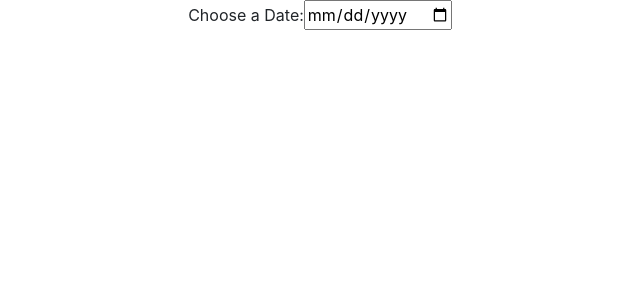
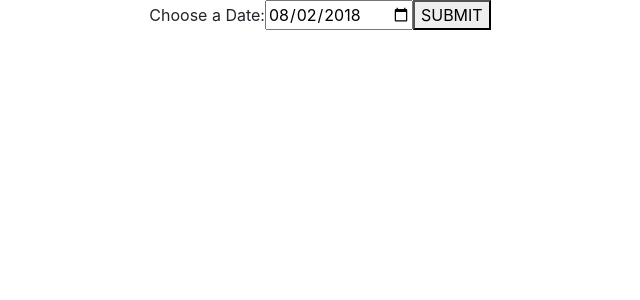
Before and after one commit to CyberTomB/nasa-vuer, a Vue app: page / in a window 1280 px wide. Shown: the top 300 px of the page, without its empty margins (320-960 px from the left). Built offline with nearby package versions, Linux system fonts and the light colour scheme; no server answers.

Commit message:
date submission functions

```diff
--- a/src/components/DateForm.vue
+++ b/src/components/DateForm.vue
@@ -1,17 +1,31 @@
 <template>
   <div class="row">
     <div class="col-12 text-center">
-    <label for="date">Choose a Date:</label>
-    <input type="date" name="date" id="date">
+    <form @submit.prevent="getImage">
+      <label for="date">Choose a Date:</label>
+    <input v-model="state.date" type="date" name="date" id="date">
+    <button type="submit">SUBMIT</button>
+    </form>
   </div>
   </div>
 </template>
 
 <script>
+import { reactive } from "@vue/reactivity"
+import { apodService } from "../services/APODService"
 export default {
   name: 'DateForm',
   setup(){
-    return
+    const state = reactive({
+      date: '2018-08-02'
+      })
+    return {
+      state,
+      getImage(){
+        // let dateFormatted = state.date.replace(/-/g,"")
+        apodService.getImage(state.date)
+      }
+    }
   }
 }
 </script>
--- a/src/services/APODService.js
+++ b/src/services/APODService.js
@@ -3,9 +3,10 @@ import { apiNASA } from "./AxiosService"
 
 class APODService {
 
-  async getImage(){
+  async getImage(query = ''){
     try {
-      const res = await apiNASA.get('?api_key=bQzL1qV3LisdFxR03P6dYx42Ow57uazIX9MooXmL')
+      console.log(query)
+      const res = await apiNASA.get('?api_key=bQzL1qV3LisdFxR03P6dYx42Ow57uazIX9MooXmL' + '&date=' + query)
       console.log('API:', res.data)
       AppState.image = res.data
     } catch (error) {
```
